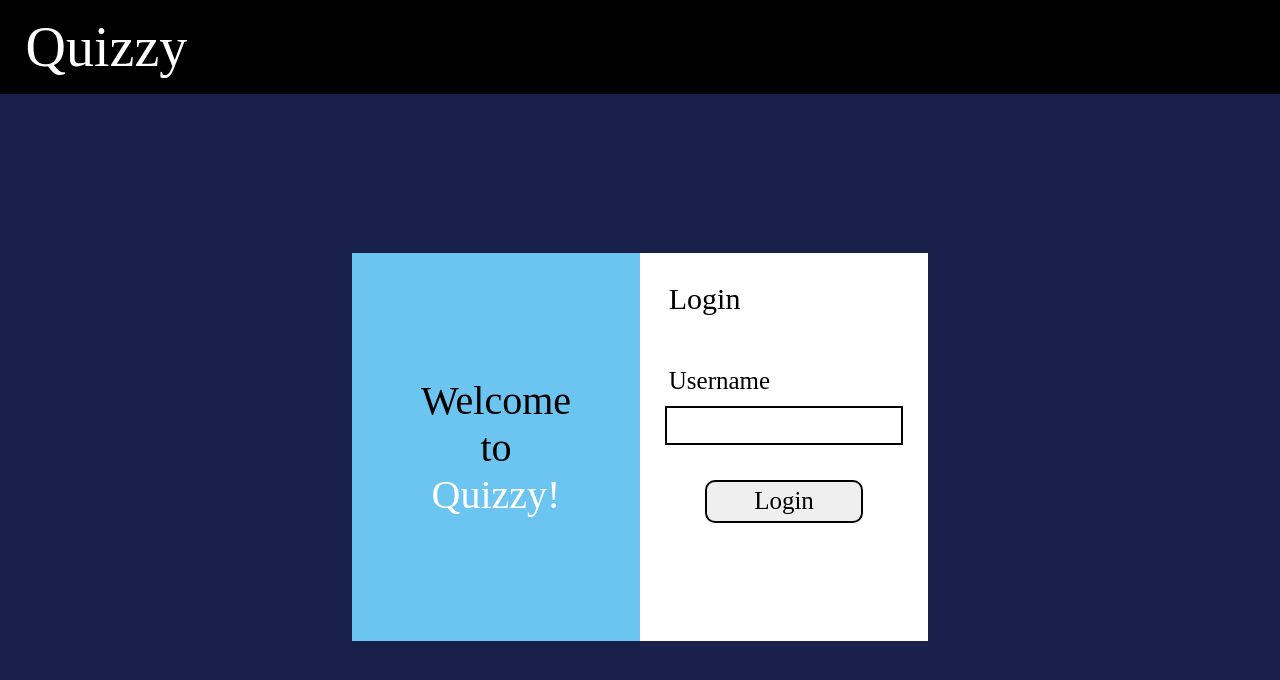
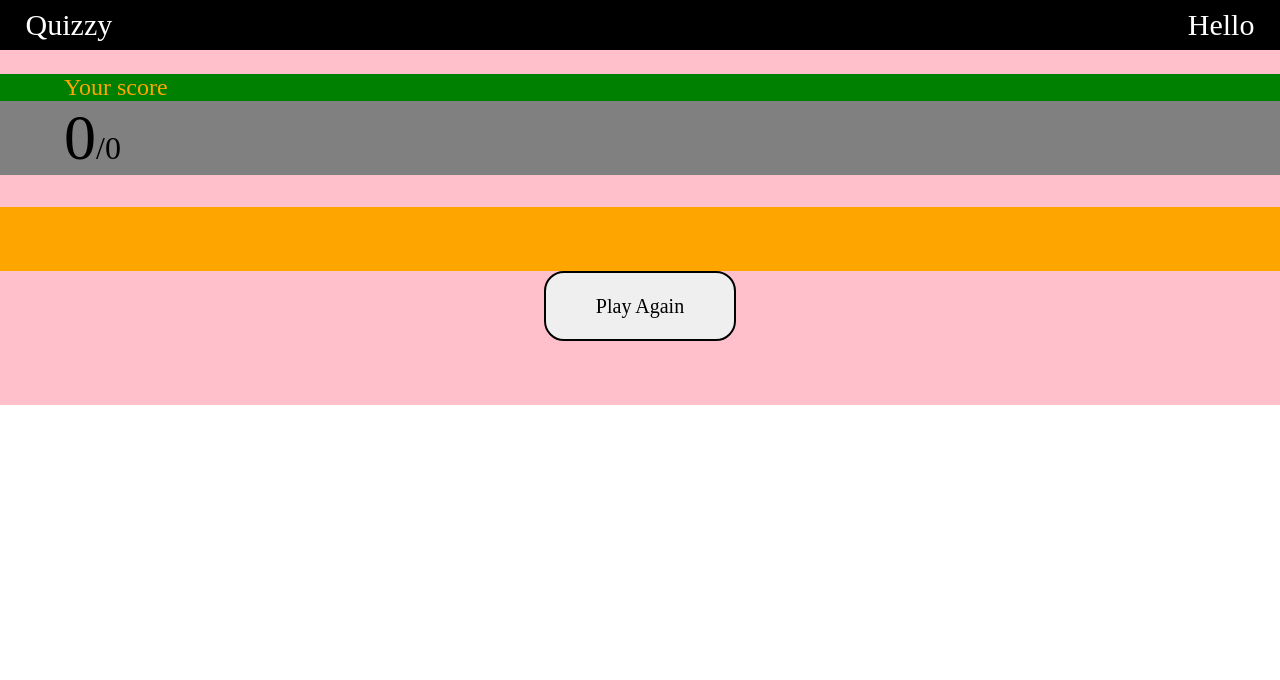
Before and after one commit to AbhilashJN/quizzy-fe-web, a React (Create React App) app: page / in a window 1280 px wide. Shown: the top 680 px of the page. Built offline with nearby package versions, Linux system fonts and the light colour scheme; no server answers.

Commit message:
Score board page completed without colors

```diff
--- a/src/App.js
+++ b/src/App.js
@@ -9,7 +9,7 @@ class App extends Component {
   constructor(props) {
     super(props);
     this.state = {
-      page: 'login',
+      page: 'score',
       username: null,
       latestScore: 0,
       choices: [],
@@ -85,7 +85,7 @@ render() {
         saveScore={this.saveScore}
       />);
   } else {
-    currentComp = <ScoreBoard score={this.state.latestScore} username={this.state.username} resetGame={this.resetGame} />;
+    currentComp = <ScoreBoard score={this.state.latestScore} username={this.state.username} resetGame={this.resetGame} maxScore={this.state.choices.length} />;
   }
   return (
     <div>
--- a/src/components/QuestionComponent/questionComponent.css
+++ b/src/components/QuestionComponent/questionComponent.css
@@ -11,6 +11,8 @@
 .question-number{
     font-family: 'HelveticaNeue-CondensedBold';
     padding:2.5%;
+    border:2px solid black;
+
 
 }
 .question{
@@ -24,4 +26,5 @@
     font-family: 'HelveticaNeue-CondensedBold';
     padding:2%;
     font-size:40px;
+    border:2px solid black;
 }
--- a/src/components/QuizPage/quizPage.css
+++ b/src/components/QuizPage/quizPage.css
@@ -4,8 +4,8 @@
     flex-direction: column;
     /* height:100vw; */
     justify-content: flex-start;
-    align-content: center;
-    padding:5%;
+    align-content: flex-start;
+    padding-bottom:5%;
 
 }
 
@@ -34,9 +34,9 @@
 
 
 .calc-btn{
-    width:10%;
+    width:15%;
     margin:auto;
-    height:3.5%;
+    height:70px;
     border:2px solid black;
     font-size:20px;
     border-radius:20px
--- a/src/components/ScoreBoard/index.js
+++ b/src/components/ScoreBoard/index.js
@@ -1,6 +1,7 @@
 import React from 'react';
 import PropTypes from 'prop-types';
 import ScoreRow from '../ScoreRow';
+import './scoreBoard.css';
 
 class ScoreBoard extends React.Component {
   constructor(props) {
@@ -24,10 +25,17 @@ class ScoreBoard extends React.Component {
       });
     }
     return (
-      <div >
-        {`${this.props.username}'s score: ${this.props.score}`}
-        {scoreRowsArray}
-        <button type="button" onClick={() => { this.props.resetGame(); }}>Play Again</button>
+      <div className="score-page">
+        <div className="quiz-header">
+          <span> Quizzy</span>
+          <span> Hello {this.props.username}</span>
+        </div>
+        <p className="your-score-text">Your score</p>
+        <p className="your-score-score"><span className="current-score">{this.props.score}</span>/{this.props.maxScore}</p>
+        <div className="score-main-row">
+          <div className="leader-board">{scoreRowsArray}</div>
+        </div>
+        <button className="play-again-btn" type="button" onClick={() => { this.props.resetGame(); }}>Play Again</button>
       </div>
     );
   }
--- /dev/null
+++ b/src/components/ScoreBoard/scoreBoard.css
@@ -0,0 +1,64 @@
+.score-page{
+     /* background-color:red; */
+     display:flex;
+     flex-direction: column;
+     /* height:100vw; */
+     padding-bottom:5%;
+    background-color:pink;
+}
+
+
+.your-score-text{
+    display: flex;
+    flex-direction:row;
+
+    color:orange;
+    background-color:green;
+    font-family: 'HelveticaNeue-CondensedBold';
+    font-size:1.5em;
+    padding-left:5%;
+    margin-bottom:0px
+}
+
+
+.your-score-score{
+    display: flex;
+    flex-direction:row;
+    align-items:baseline;
+    background-color:grey;
+    margin-top:0px;
+    padding-left:5%;
+    font-size: 2em;
+    font-family: 'HelveticaNeue-CondensedBold';
+}
+
+.current-score{
+    font-size:200%;
+    font-family:'HelveticaNeue-Thin'
+}
+
+.play-again-btn{
+    width:15%;
+    margin:auto;
+    height:70px;
+    border:2px solid black;
+    font-size:20px;
+    border-radius:20px;
+    font-family: 'HelveticaNeue-CondensedBold'
+}
+
+.leader-board{
+    display:flex;
+    flex-direction:column;
+    justify-content: space-between;
+    width:60%;
+    margin-bottom:5%
+}
+
+.score-main-row{
+    background-color:orange;
+    display:flex;
+    flex-direction: row;
+    justify-content: center;
+    align-items:center
+}
--- a/src/components/ScoreRow/index.js
+++ b/src/components/ScoreRow/index.js
@@ -1,13 +1,18 @@
 import React from 'react';
 import PropTypes from 'prop-types';
+import './scoreRow.css';
 
 class ScoreRow extends React.Component {
   render() {
     return (
-      <div>
-        {this.props.rank}
-        {this.props.username}
-        {this.props.score}
+      <div className="score-row">
+        <div >
+          <span className="score-row-rank">{`${this.props.rank}. `}</span>
+          {this.props.username}
+        </div>
+        <div>
+          {this.props.score}
+        </div>
       </div>
     );
   }
--- a/src/components/ScoreRow/scoreRow.css
+++ b/src/components/ScoreRow/scoreRow.css
@@ -0,0 +1,20 @@
+
+
+
+.score-row{
+    display:flex;
+    flex-direction: row;
+    border:2px solid black;
+    background-color:#56BAE1;
+    color:white;
+    margin: 2%;
+    font-size:1.7em;
+    padding:2%;
+    font-family: 'HelveticaNeue-CondensedBold';
+    justify-content: space-between
+}
+
+
+.score-row-rank{
+    color:black
+}
```
Also changed, not shown: 1 other file (tests, documents, lock files or other folders).
